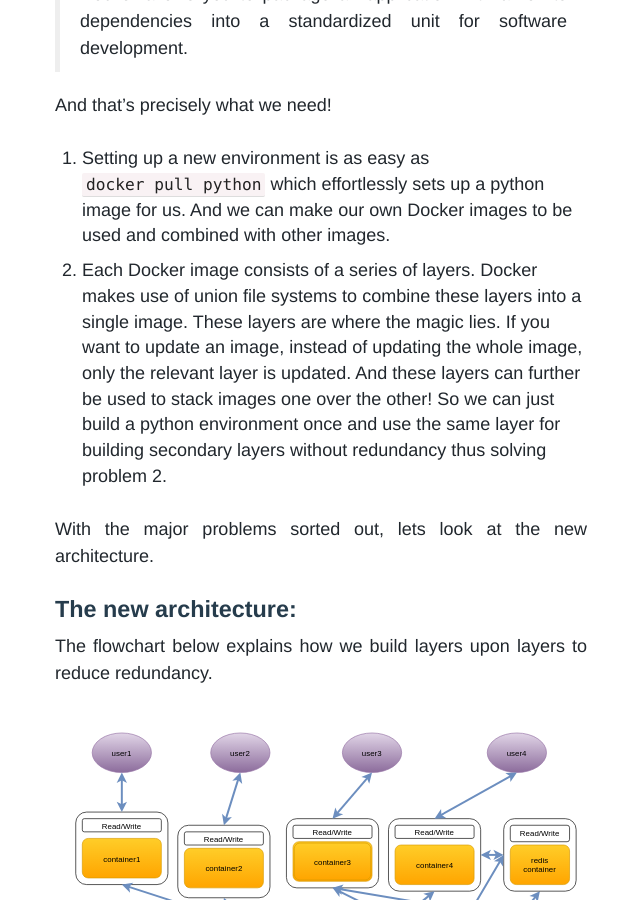
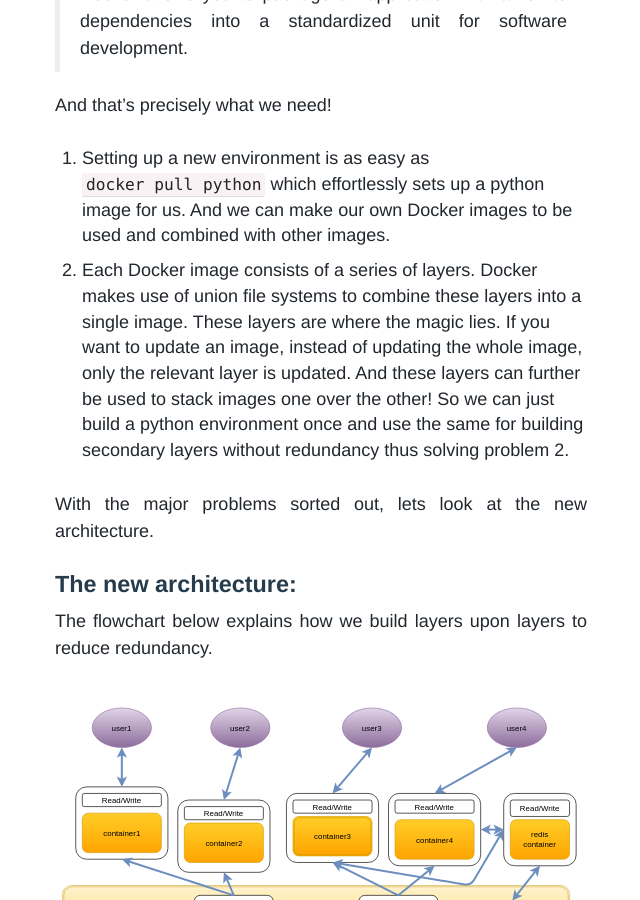
Before and after one commit to sdslabs/sdslabs.github.com, a Jekyll site: the page built from _posts/2015/2015-11-27-dockerizing-backdoor.md, in a window 1280 px wide and 900 px high, scrolled down 2099 px. Shown: the whole window, without its empty margins (319-959 px from the left). Built offline with Jekyll 4.4.1, drawn with Linux system fonts in a browser that asks for light colours; some web fonts are replaced; a script that is not in the unit is left out; comment, search, counter and statistics services are not loaded.

Commit message:
edited a word

```diff
--- a/_posts/2015/2015-11-27-dockerizing-backdoor.md
+++ b/_posts/2015/2015-11-27-dockerizing-backdoor.md
@@ -49,7 +49,7 @@ The description on the [Docker](https://www.docker.com/what-docker) website read
 And that's precisely what we need!
 
 1. Setting up a new environment is as easy as `docker pull python` which effortlessly sets up a python image for us. And we can make our own Docker images to be used and combined with other images.
-2. Each Docker image consists of a series of layers. Docker makes use of union file systems to combine these layers into a single image. These layers are where the magic lies. If you want to update an image, instead of updating the whole image, only the relevant layer is updated. And these layers can further be used to stack images one over the other! So we can just build a python environment once and use the same layer for building secondary layers without redundancy thus solving problem 2.
+2. Each Docker image consists of a series of layers. Docker makes use of union file systems to combine these layers into a single image. These layers are where the magic lies. If you want to update an image, instead of updating the whole image, only the relevant layer is updated. And these layers can further be used to stack images one over the other! So we can just build a python environment once and use the same for building secondary layers without redundancy thus solving problem 2.
 
 With the major problems sorted out, lets look at the new architecture.
 
```
